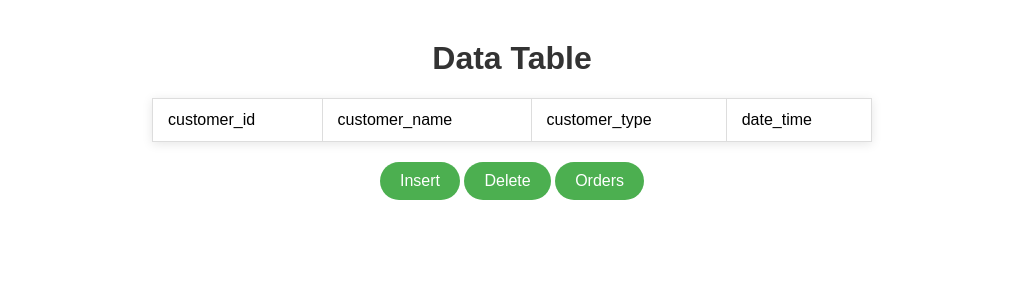
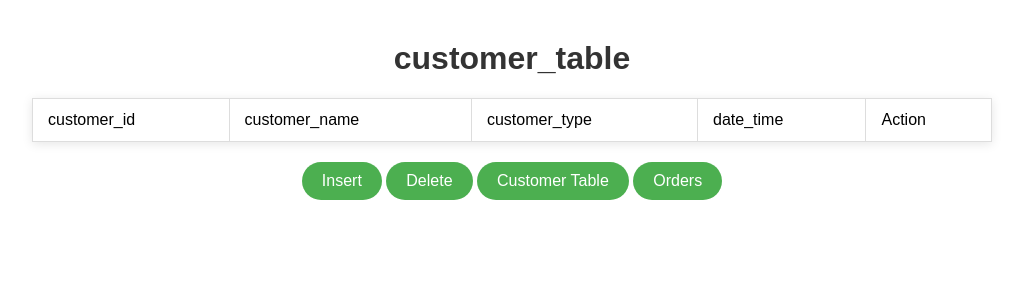
Before and after one commit to ArjunPA2001/mysql_webpage_demo, a Flask app: page /display/customer_table in a window 1280 px wide. Shown: the top 300 px of the page, without its empty margins (128-1151 px from the left). Run offline with Flask 3, Linux system fonts and the light colour scheme; data that the repository does not hold is empty.

Commit message:
added edit button for tables

```diff
--- a/app.py
+++ b/app.py
@@ -77,6 +77,30 @@ def delete(table_name):
     else:
         return render_template('delete.html',values = resp, table_name = table_name, schema = schema[table_name])
 
+@app.route("/edit_table/<table_name>",methods=["POST"])
+def edit_table(table_name):
+    filters = []
+
+    for k,v in request.form.items():
+        if k == 's_id' or v == '':
+            continue
+
+        if k == 'customer_id' or k == 'order_id':
+            filters.append(k+" = "+v)
+        else:
+            filters.append(k+" = '"+v+"'")
+
+    query = f"update `sys`.`%s` set %s where %s;" % (table_name, ', '.join(filters), request.form['s_id'])
+    print(query)
+    resp = execute_query(query,q_type="CRUD")
+
+    if isinstance(resp, str):
+        return resp
+    else:
+        return redirect(url_for('display', table_name = table_name))
+
+    return
+
 @app.route("/insert_form/<table_name>",methods=["POST"])
 def insert_form(table_name):
     columns = {}
@@ -99,8 +123,8 @@ def insert_form(table_name):
     else:
         return redirect(url_for('display', table_name = table_name))
 
-@app.route("/delete_form",methods=["POST"])
-def delete_form():
+@app.route("/delete_form/<table_name>",methods=["POST"])
+def delete_form(table_name):
     filters = []
 
     for k,v in request.form.items():
@@ -112,11 +136,42 @@ def delete_form():
         else:
             filters.append(k+" = '"+v+"'")
 
-    query = f"delete from `sys`.`customer_table` where %s;" % (' and '.join(filters))
-    print(query)
+    query = f"delete from `sys`.`%s` where %s;" % (table_name, ' and '.join(filters))
     resp = execute_query(query,q_type="CRUD")
 
     if isinstance(resp, str):
         return resp
     else:
-        return redirect('/')
+        return redirect(url_for('display', table_name = table_name))
+
+@app.route('/process_row/<table_name>', methods=["POST"])
+def process_row(table_name):
+    if request.form['action'] == 'delete':
+        if table_name == 'customer_table':
+            query = f"delete from `sys`.`%s` where customer_id = %s;" % (table_name, request.form['customer_id'])
+        else:
+            query = f"delete from `sys`.`%s` where order_id = %s;" % (table_name, request.form['order_id'])
+        resp = execute_query(query,q_type="CRUD")
+        if isinstance(resp, str):
+            return resp
+        else:
+            return redirect(url_for('display', table_name = table_name))
+
+    elif request.form['action'] == 'view_orders':
+        customer_id = request.form['customer_id']
+        query = f"select * from `sys`.`orders` where customer_id = %s" % (customer_id)
+        resp = execute_query(query)
+        print(query)
+
+        if isinstance(resp, str):
+            return resp
+        else:
+            return render_template('display.html',values = resp, table_name = 'orders', schema = schema[table_name])
+
+    elif request.form['action'] == 'edit':
+        if table_name == 'customer_table':
+            s_id = "customer_id = " + request.form['customer_id']
+        else:
+            s_id = "order_id = " + request.form['order_id']
+
+        return render_template('edit.html', table_name=table_name, schema=schema[table_name], s_id = s_id)
--- a/static/style.css
+++ b/static/style.css
@@ -9,7 +9,7 @@ h1 {
 }
 
 table {
-    width: 60%;
+    width: 80%;
     margin: 0 auto;
     border-collapse: collapse;
     box-shadow: 0 2px 10px rgba(0, 0, 0, 0.1);
--- a/templates/display.html
+++ b/templates/display.html
@@ -6,19 +6,31 @@
     <link rel="stylesheet" type="text/css" href="..\static\style.css">
 </head>
 <body>
-    <h1>Data Table</h1>
+    <h1>{{ table_name }}</h1>
     <table border="1">
         <tr>
             {% for column,args in schema.items() %}
             <td>{{ column }}</td>
             {% endfor %}
+            <td>Action</td>
         </tr>
         {% for value in values %}
         <tr>
-            <td>{{ value[0] }}</td>
-            <td>{{ value[1] }}</td>
-            <td>{{ value[2] }}</td>
-            <td>{{ value[3] }}</td>
+        <form action="{{ url_for('process_row', table_name = table_name) }}" method="POST">
+            {% for column,d_types in schema.items() %}
+            <td>
+                {{ value[loop.index0] }}
+                <input type="hidden" name="{{ column }}" value="{{ value[loop.index0] }}">
+            </td>
+            {% endfor %}
+            <td>
+                <button type="submit" name="action" value="delete">delete</button>
+                <button type="submit" name="action" value="edit">edit</button>
+                {% if table_name == 'customer_table' %}
+                <button type="submit" name="action" value="view_orders">view orders</button>
+                {% endif %}
+            </td>
+        </form>
         </tr>
         {% endfor %}
     </table>
@@ -26,6 +38,7 @@
         {% block action %}
         <button onclick="window.location.href='/insert/{{ table_name }}'" type="button">Insert</button>
         <button onclick="window.location.href='/delete/{{ table_name }}'" type="button">Delete</button>
+        <button onclick="window.location.href='/display/customer_table'" type="button">Customer Table</button>
         <button onclick="window.location.href='/display/orders'" type="button">Orders</button>
         {% endblock %}
     </div>
```
Also changed, not shown: templates/delete.html (+10 -12 lines), templates/edit.html (added, +23 -0 lines).
